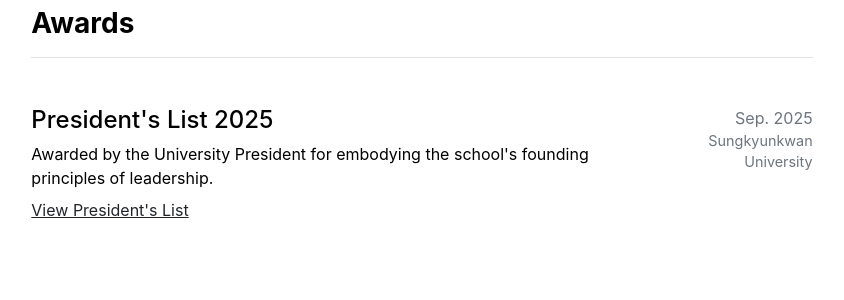
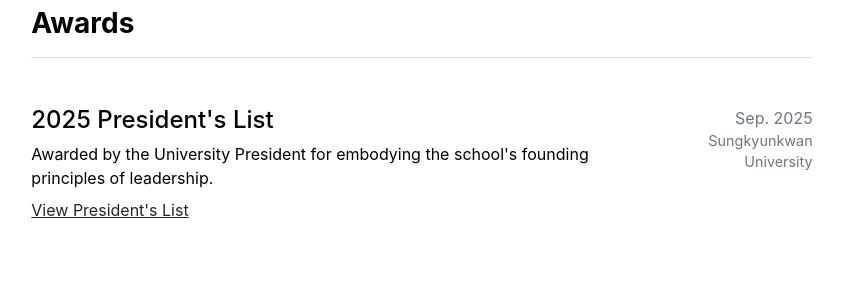
Before and after one commit to junwoop0/junwoop0.github.io, a Jekyll site: the page built from awards.md, in a window 1280 px wide. Shown: the part 154-454 px from the top of the page, without its empty margins (218-1062 px from the left). Built offline with Jekyll 4.4.1, drawn with Linux system fonts in a browser that asks for light colours.

Commit message:
update profile

```diff
--- a/_layouts/home.html
+++ b/_layouts/home.html
@@ -6,7 +6,7 @@ layout: default
   <div class="d-flex flex-column flex-md-row mb-5" style="gap: 40px;">
     <div style="flex-shrink: 0;">
       <img src="{{ site.github.url }}/assets/img/profile.jpeg" alt="Home" style="width: 100%; max-width: 300px; height: auto; max-height: 350px; object-fit: cover;">
-      <div class="d-flex align-items-center" style="gap: 18px; font-size: 1.35rem; margin-top: 12px;">
+      <div class="d-flex align-items-center" style="gap: 20px; font-size: 1.35rem; margin-top: 12px;">
         <a href="https://github.com/junwooP0" class="text-reset" target="_blank" rel="noopener" aria-label="GitHub">
           <i class="fab fa-github"></i>
         </a>
--- a/awards.md
+++ b/awards.md
@@ -6,7 +6,7 @@ title: "Awards"
 <div class="honor-item mb-5">
   <div class="d-flex justify-content-between align-items-start">
     <div>
-      <h4 class="mb-2">President's List 2025</h4>
+      <h4 class="mb-2">2025 President's List</h4>
       <p class="mb-2">Awarded by the University President for embodying the school's founding principles of leadership.</p>
       <p class="mb-0"><a href="https://presidentlist.skku.edu/presidentlist/2025_list.do" target="_blank">View President's List</a></p>
     </div>
```
